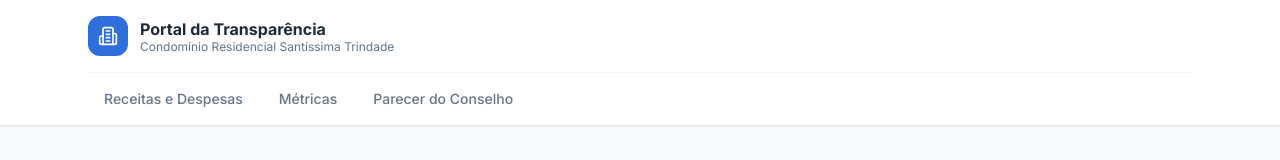
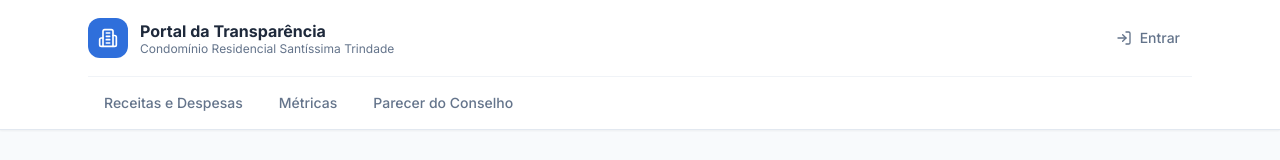
Before and after one commit to eliasandraade/rst-transparente, a Next.js app: page / in a window 1280 px wide. Shown: the top 160 px of the page. Built offline with nearby package versions, Linux system fonts and the light colour scheme; no server answers; the database is empty.

Commit message:
feat: adicionar botão de login na navbar pública

```diff
--- a/components/public/Navbar.tsx
+++ b/components/public/Navbar.tsx
@@ -3,7 +3,7 @@
 import Link from "next/link";
 import { usePathname } from "next/navigation";
 import { cn } from "@/lib/utils";
-import { Building2 } from "lucide-react";
+import { Building2, LogIn } from "lucide-react";
 
 const links = [
   { href: "/financeiro", label: "Receitas e Despesas" },
@@ -36,6 +36,15 @@ export default function Navbar() {
               </div>
             </div>
           </Link>
+
+          <Link
+            href="/admin/login"
+            className="flex items-center gap-2 text-sm font-medium text-muted-foreground hover:text-primary transition-colors px-3 py-2 rounded-md hover:bg-muted min-h-[44px]"
+            aria-label="Entrar na área administrativa"
+          >
+            <LogIn className="w-4 h-4" aria-hidden="true" />
+            <span className="hidden sm:inline">Entrar</span>
+          </Link>
         </div>
 
         {/* Navegação principal */}
```
